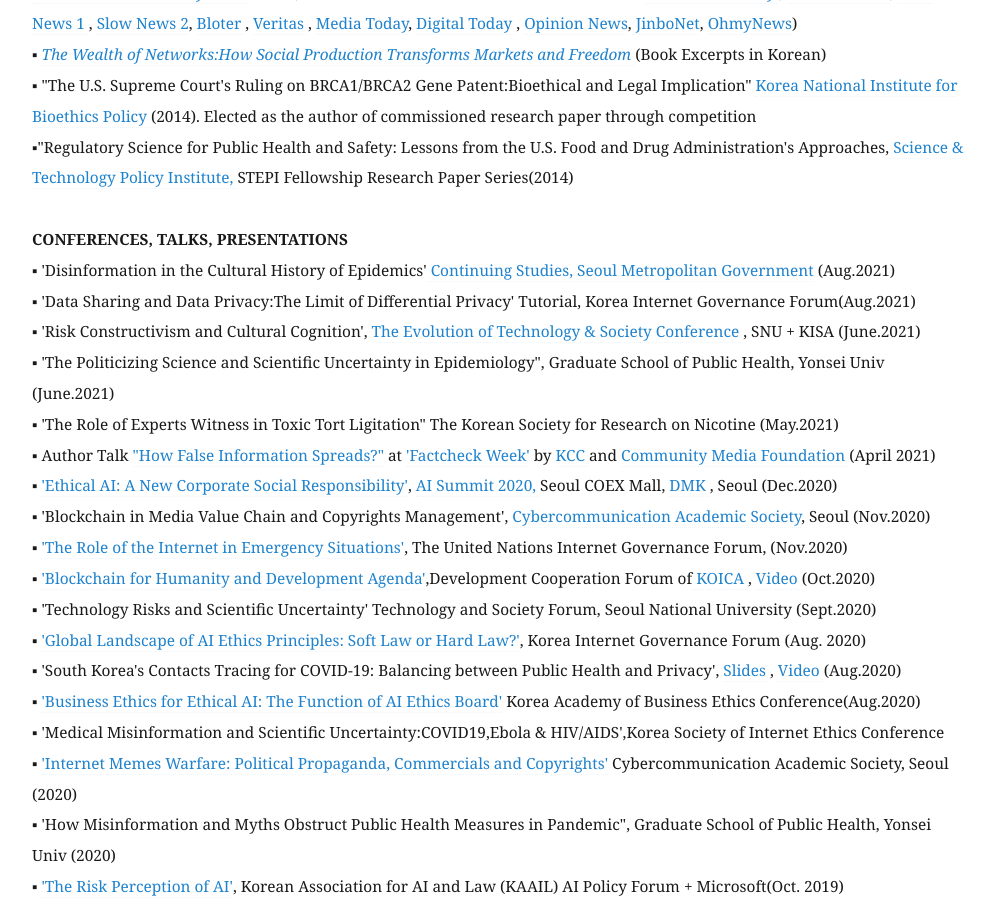
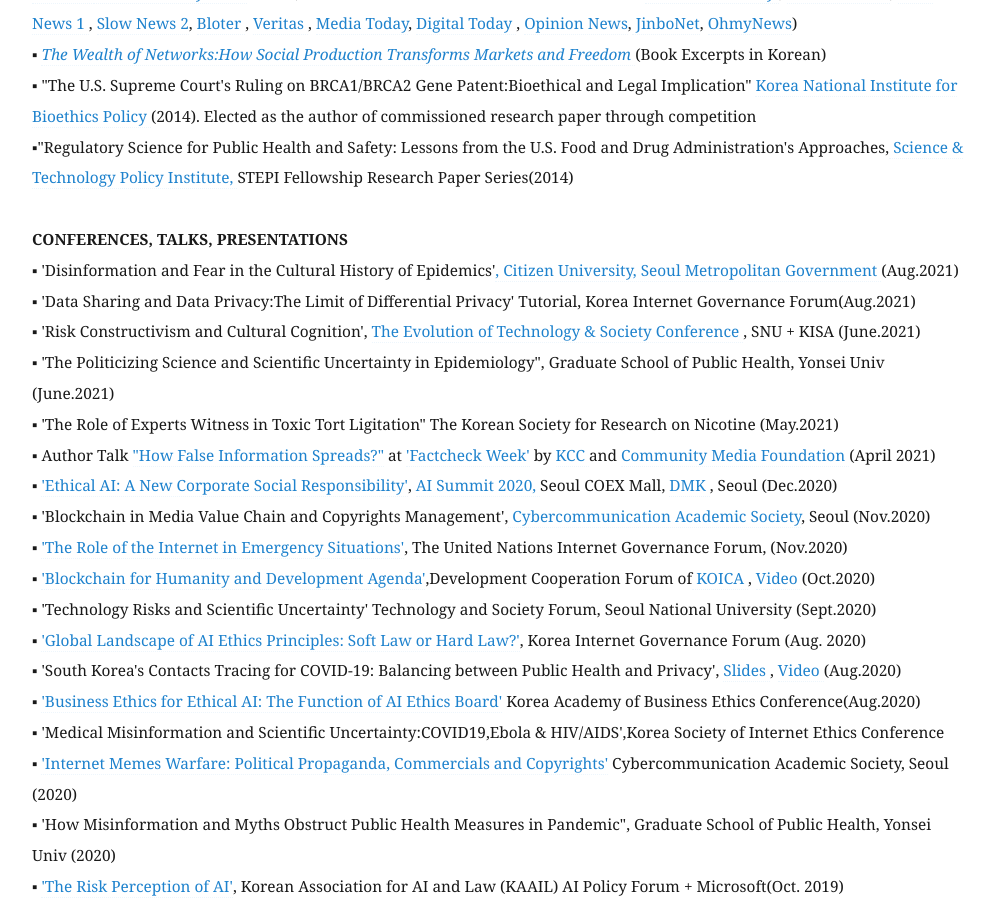
Before and after one commit to eunchangchoi/eunchangchoi.github.io, a Jekyll site: the page built from index.md, in a window 1280 px wide and 900 px high, scrolled down 3222 px. Shown: the whole window, without its empty margins (68-1062 px from the left). Built offline with Jekyll 4.4.1, drawn with Linux system fonts in a browser that asks for light colours; some of the changed text lies outside the part shown.

Commit message:
Update index.md

```diff
--- a/index.md
+++ b/index.md
@@ -69,7 +69,7 @@
 ▪"Regulatory Science for Public Health and Safety: Lessons from the U.S. Food and Drug Administration's Approaches,<a href="https://www.stepi.re.kr/site/stepien/main.do"> Science & Technology Policy Institute, </a>STEPI Fellowship Research Paper Series(2014)<br>
      <br>
  <strong> CONFERENCES, TALKS, PRESENTATIONS </strong> <br>
-▪ 'Disinformation in the Cultural History of Epidemics'<a href="https://sll.seoul.go.kr/lms/simin_course/courseRequest/doSiminUnivMain.dunet?mnid=201510753401"> Continuing Studies, Seoul Metropolitan Government</a> (Aug.2021) <br>
+▪ 'Disinformation and Fear in the Cultural History of Epidemics'<a href="https://www.asiae.co.kr/article/2021081610112312900">, Citizen University, Seoul Metropolitan Government </a> (Aug.2021) <br>
 ▪ 'Data Sharing and Data Privacy:The Limit of Differential Privacy' Tutorial, Korea Internet Governance Forum(Aug.2021) <br>
 ▪ 'Risk Constructivism and Cultural Cognition', <a href="http://cis.snu.ac.kr/sub2/2_2_6_2.php?mode=view&number=1509&b_name=meet1_2">The Evolution of Technology & Society Conference </a>, SNU + KISA (June.2021)<br>
 ▪ 'The Politicizing Science and Scientific Uncertainty in Epidemiology", Graduate School of Public Health, Yonsei Univ (June.2021)<br>
```
Also changed, not shown: other parts of index.md (+2 -2 lines).
